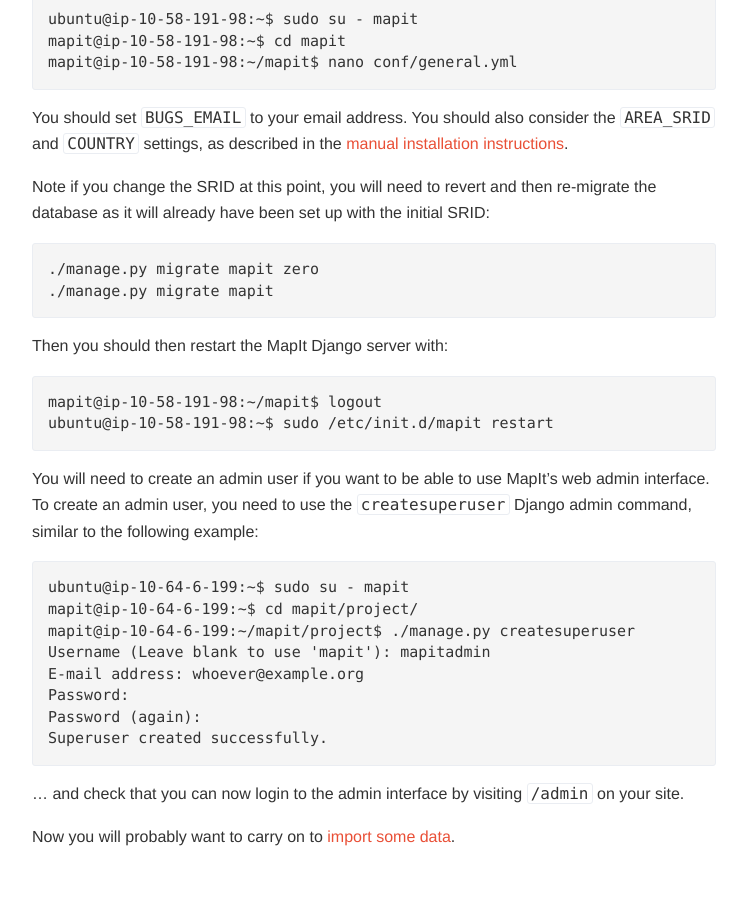
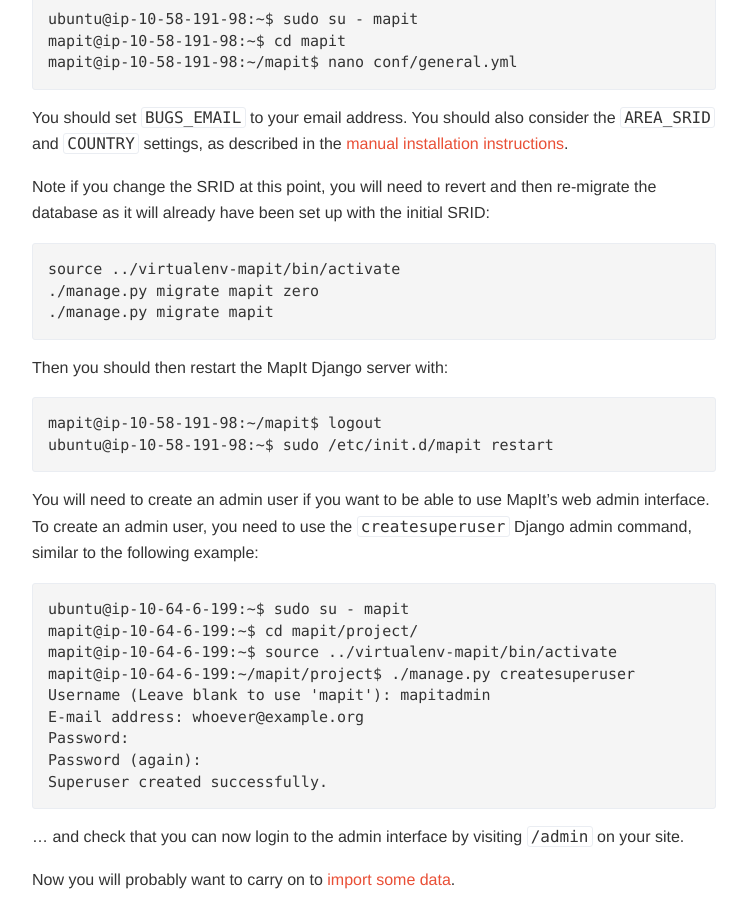
Before and after one commit to mysociety/mapit.poplus.org, a Jekyll site: the page built from docs/self-hosted/install/ami/index.md, in a window 1280 px wide and 900 px high, scrolled down 718 px. Shown: the whole window, without its empty margins (266-1013 px from the left). Built offline with Jekyll 4.4.1, drawn with Linux system fonts in a browser that asks for light colours; Markdown is read by kramdown in place of the engine named in the settings.

Commit message:
Add some more source virtualenv to code examples.

```diff
--- a/docs/self-hosted/install/ami/index.md
+++ b/docs/self-hosted/install/ami/index.md
@@ -40,6 +40,7 @@
 re-migrate the database as it will already have been set up with the initial
 SRID:
 
+    source ../virtualenv-mapit/bin/activate
     ./manage.py migrate mapit zero
     ./manage.py migrate mapit
 
@@ -55,6 +56,7 @@
 
     ubuntu@ip-10-64-6-199:~$ sudo su - mapit
     mapit@ip-10-64-6-199:~$ cd mapit/project/
+    mapit@ip-10-64-6-199:~$ source ../virtualenv-mapit/bin/activate
     mapit@ip-10-64-6-199:~/mapit/project$ ./manage.py createsuperuser
     Username (Leave blank to use 'mapit'): mapitadmin
     E-mail address: whoever@example.org
```
Also changed, not shown: docs/self-hosted/install/install-script/index.md (+1 -0 lines).
